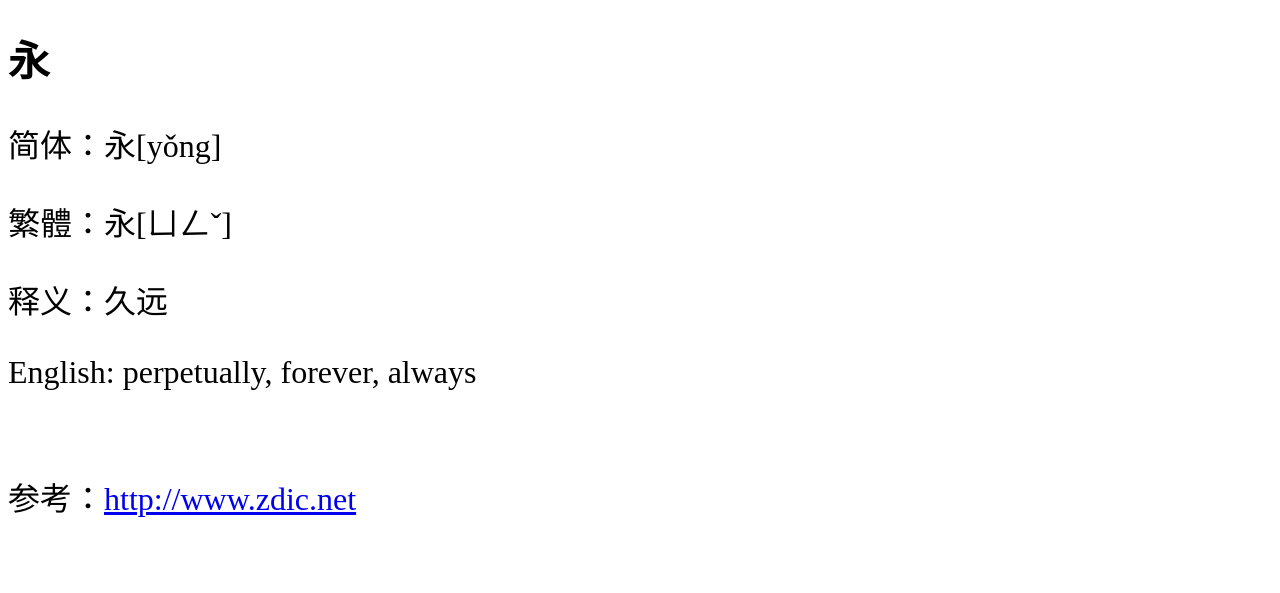
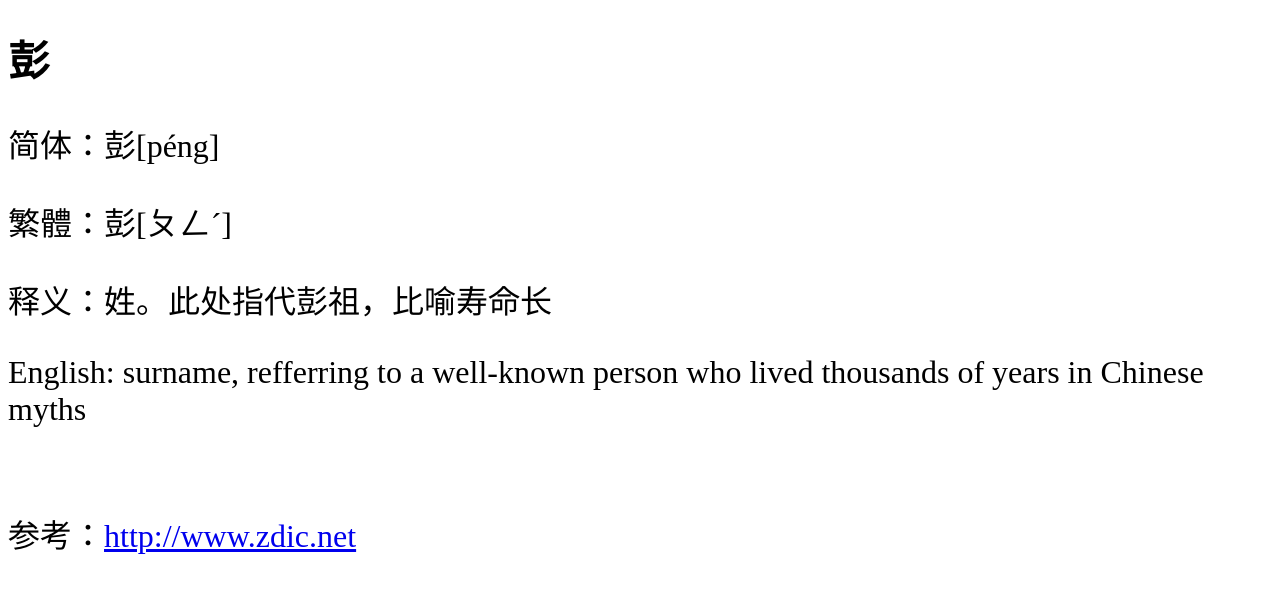
Before and after one commit to shengzhe/livecalligraphy, a Jekyll site: the page built from _posts/2012-08-31-LanTing-266.html, in a window 1280 px wide. Shown: the top 593 px of the page. Built offline with Jekyll 4.4.1, drawn with Linux system fonts in a browser that asks for light colours; Markdown is read by kramdown in place of the engine named in the settings.

Commit message:
Update 2012-08-31-LanTing-266.html

```diff
--- a/_posts/2012-08-31-LanTing-266.html
+++ b/_posts/2012-08-31-LanTing-266.html
@@ -1,11 +1,11 @@
 ---
 layout: default
-title: 兰亭集序第1个字 (1st character of Lan Ting)
+title: 兰亭集序第266个字 (266th character of Lan Ting)
 ---
-<h1>永</h1>
-<p>简体：永[yǒng]</p>
-<p>繁體：永[ㄩㄥˇ]</p>
-<p>释义：久远</p>
-<p>English: perpetually, forever, always</p>
+<h1>彭</h1>
+<p>简体：彭[péng]</p>
+<p>繁體：彭[ㄆㄥˊ]</p>
+<p>释义：姓。此处指代彭祖，比喻寿命长</p>
+<p>English: surname, refferring to a well-known person who lived thousands of years in Chinese myths</p>
 <br/>
-<p>参考：<a href="http://www.zdic.net/zd/zi/ZdicE6ZdicB0ZdicB8.htm">http://www.zdic.net</a></p>
+<p>参考：<a href="http://www.zdic.net/z/19/js/5F6D.htm">http://www.zdic.net</a></p>
```
